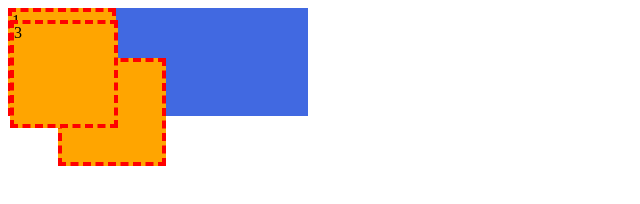
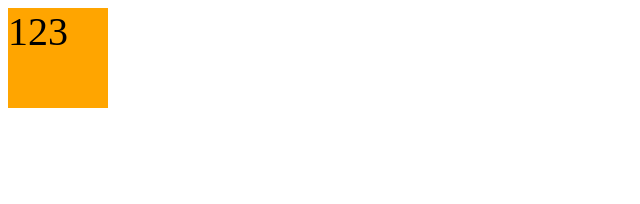
Before and after one commit to yeyoung8805/Vue-lecture, a plain HTML site: page index.html in a window 1280 px wide. Shown: the whole page, without its empty margins (0-640 px from the left). Drawn offline with Linux system fonts and the light colour scheme.

Commit message:
span an inline element

```diff
--- a/css/main.css
+++ b/css/main.css
@@ -1,30 +1,7 @@
-.container {
-  width: 300px;
-  background-color: royalblue;
-  position: relative;
-}
-
-.container .item {
+span {
+  display: block; /* makes this can have width, height */
   width: 100px;
   height: 100px;
-  border: 4px dashed red;
-  background-color: orange;
+  background: orange;
+  font-size: 40px;
 }
-
-.container .item:nth-child(1) {
-  position: relative;
-  z-index: 1;
-}
-
-.container .item:nth-child(2) {
-  position: absolute; /*absolute makes this display:block; */
-  top: 50px;
-  left: 50px;
-}
-
-.container .item:nth-child(3) {
-  position: fixed; /* position need to be declared */
-  z-index: 1; /* 3th is above 1th as z-index is same.. z-index bigger one is more above. */
-  left: 10px;
-  top: 20px;
-}
--- a/index.html
+++ b/index.html
@@ -8,10 +8,6 @@
   <link rel="stylesheet" href="./css/main.css">
 </head>
 <body>
-  <div class="container">
-    <div class="item">1</div>
-    <div class="item">2</div>
-    <div class="item">3</div>
-  </div>
+  <span>123</span>
 </body>
 </html>
```
